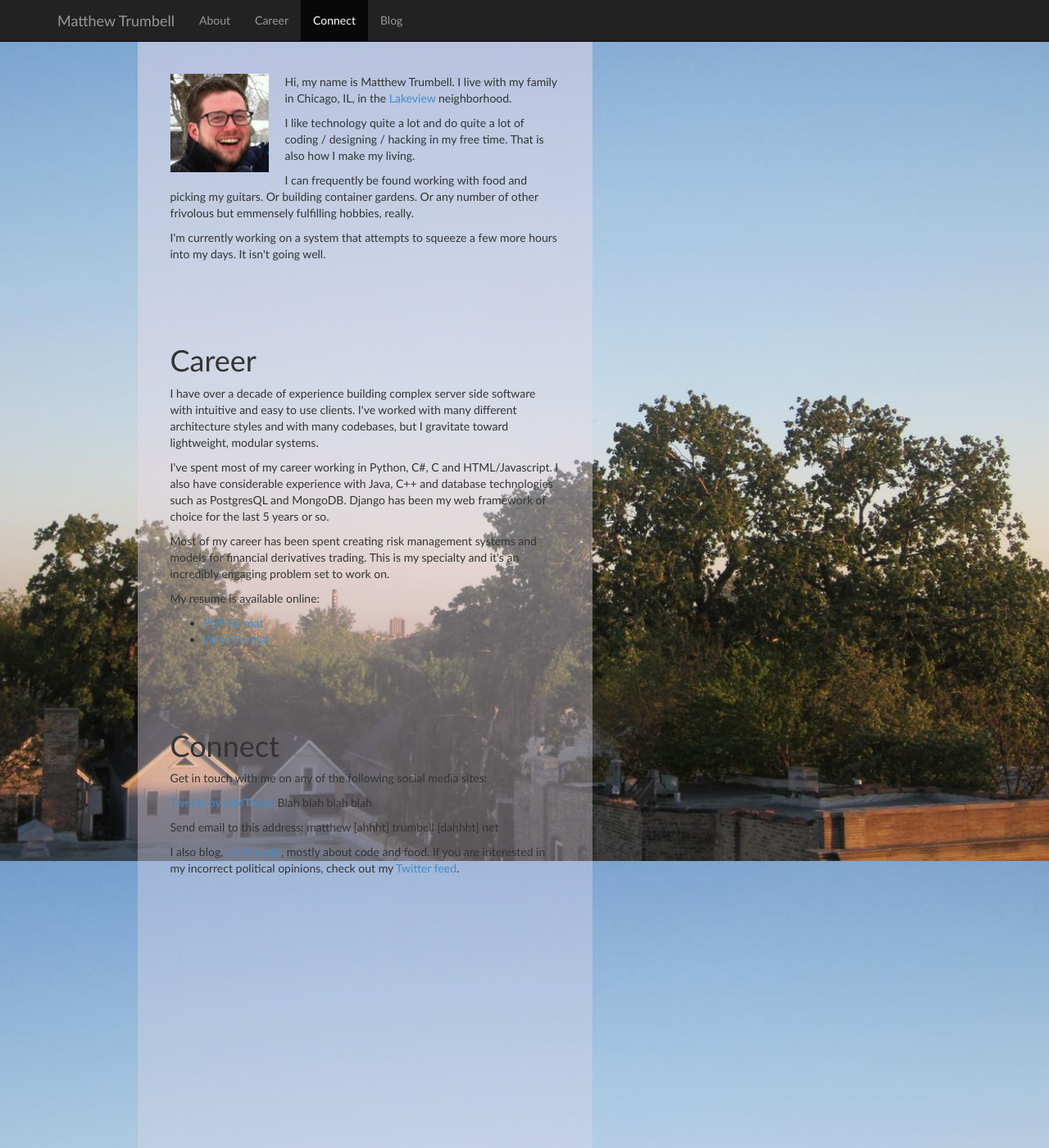
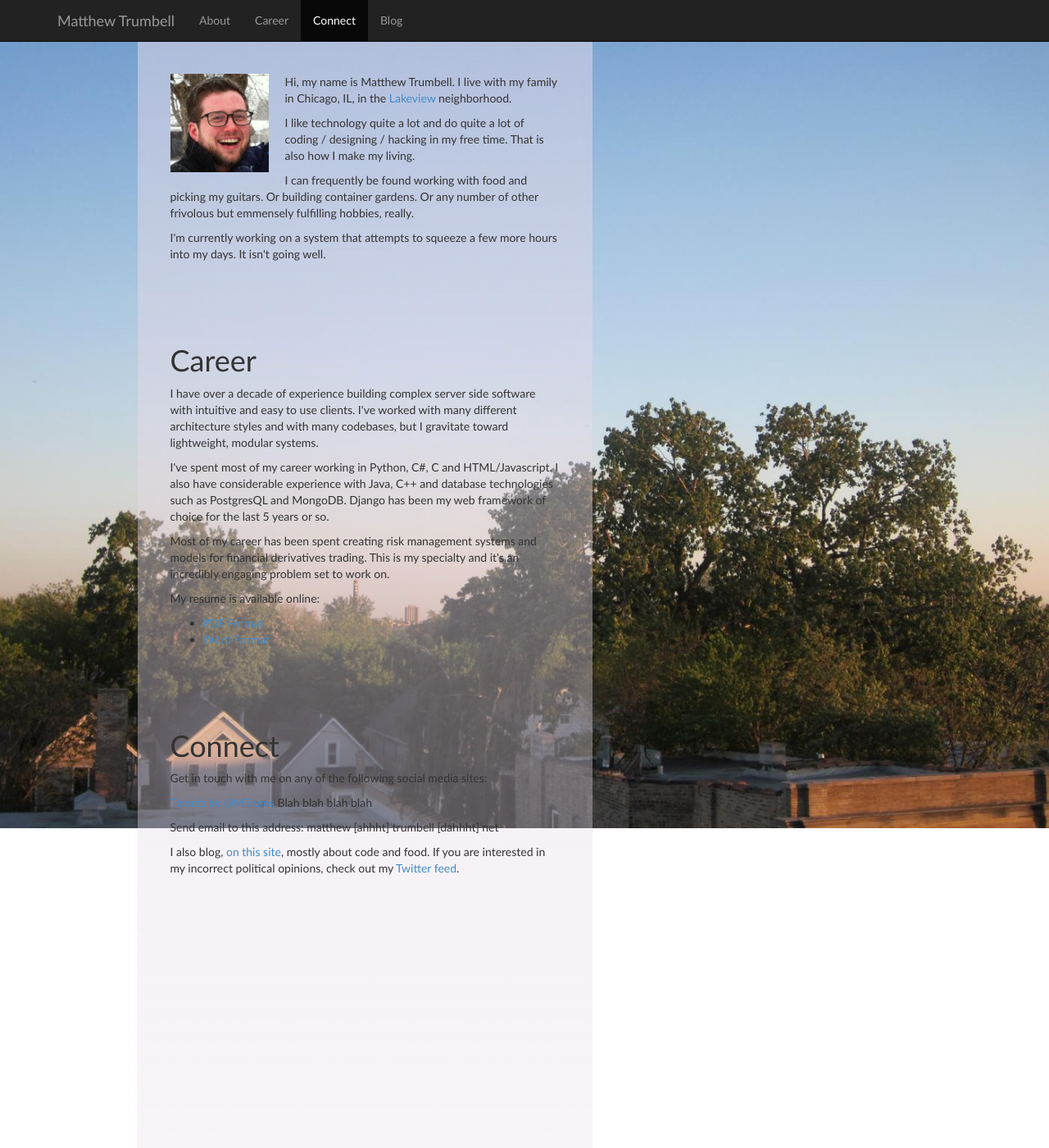
Before and after one commit to mrtrumbe/mrtrumbe.github.io, a Jekyll site: the page built from index.html, in a window 1280 px wide and 1400 px high. Shown: the whole window at 82% size. Built offline with Jekyll 4.4.1, drawn with Linux system fonts in a browser that asks for light colours; Markdown is read by kramdown in place of the engine named in the settings; comment, search, counter and statistics services are not loaded.

Commit message:
background fix for iphone.

```diff
--- a/_layouts/default.html
+++ b/_layouts/default.html
@@ -18,7 +18,7 @@
 
   </head>
   <body data-spy="scroll" data-target="#mrt-navbar" data-offset="50">
-
+    <div id="background-layer"></div>
     <div class="navbar navbar-inverse navbar-fixed-top" role="navigation">
       <div class="container">
 
--- a/css/new_main.css
+++ b/css/new_main.css
@@ -1,10 +1,18 @@
 body {
-
   font-family: "Trebuchet MS", Arial, sans-serif;
 
   padding-top: 50px;
+}
+
+#background-layer {
+  z-index: -1;
+  position: fixed;
+  top: 50px;
+  left: 0;
+  height: 100%;
+  width: 100%;
   background-image: url(/img/background.jpg);
-  background-size: 1440px 1050px;
+  background-size: 100%;
   background-attachment: fixed;
   background-repeat:no-repeat;
 }
```
